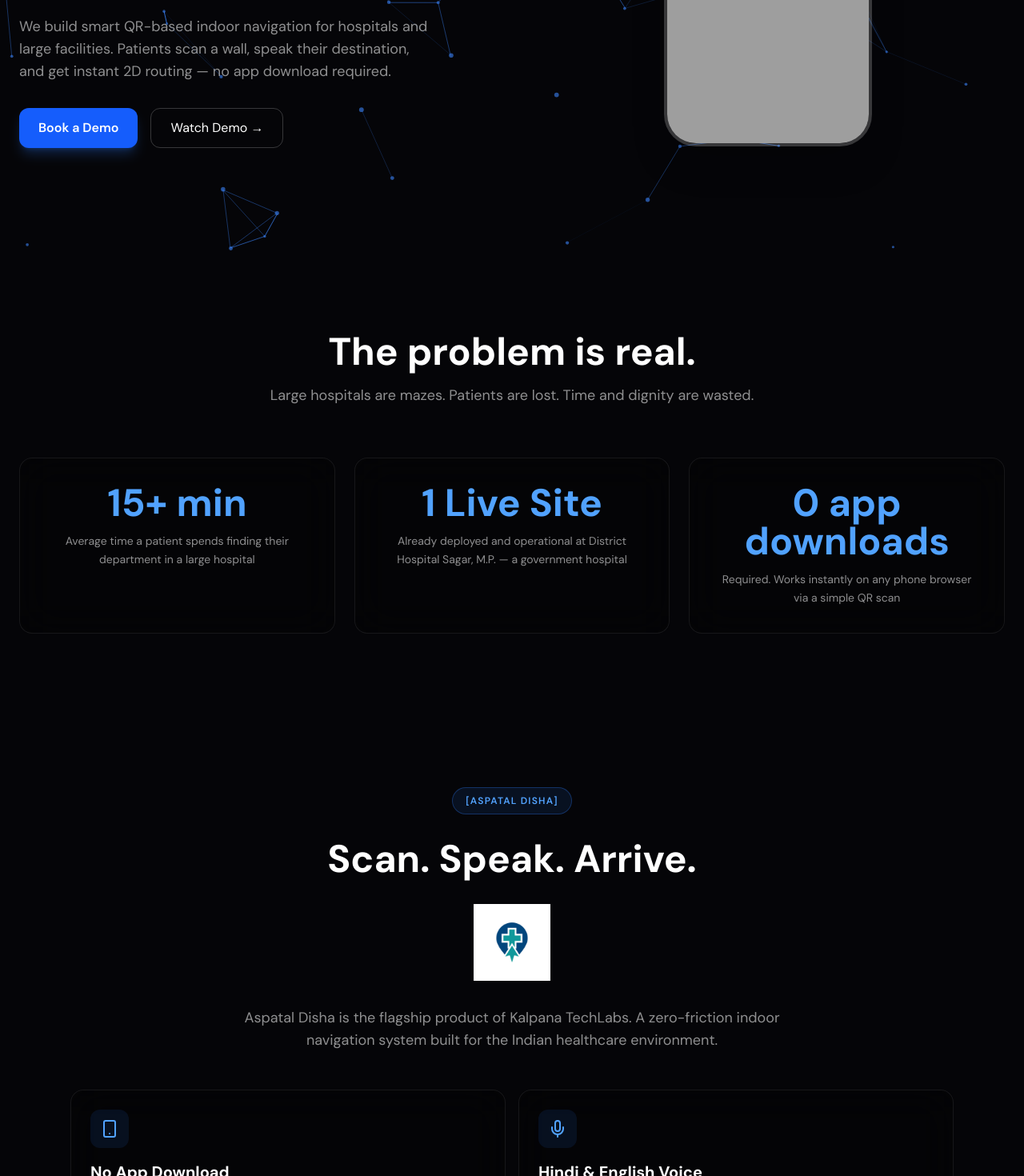
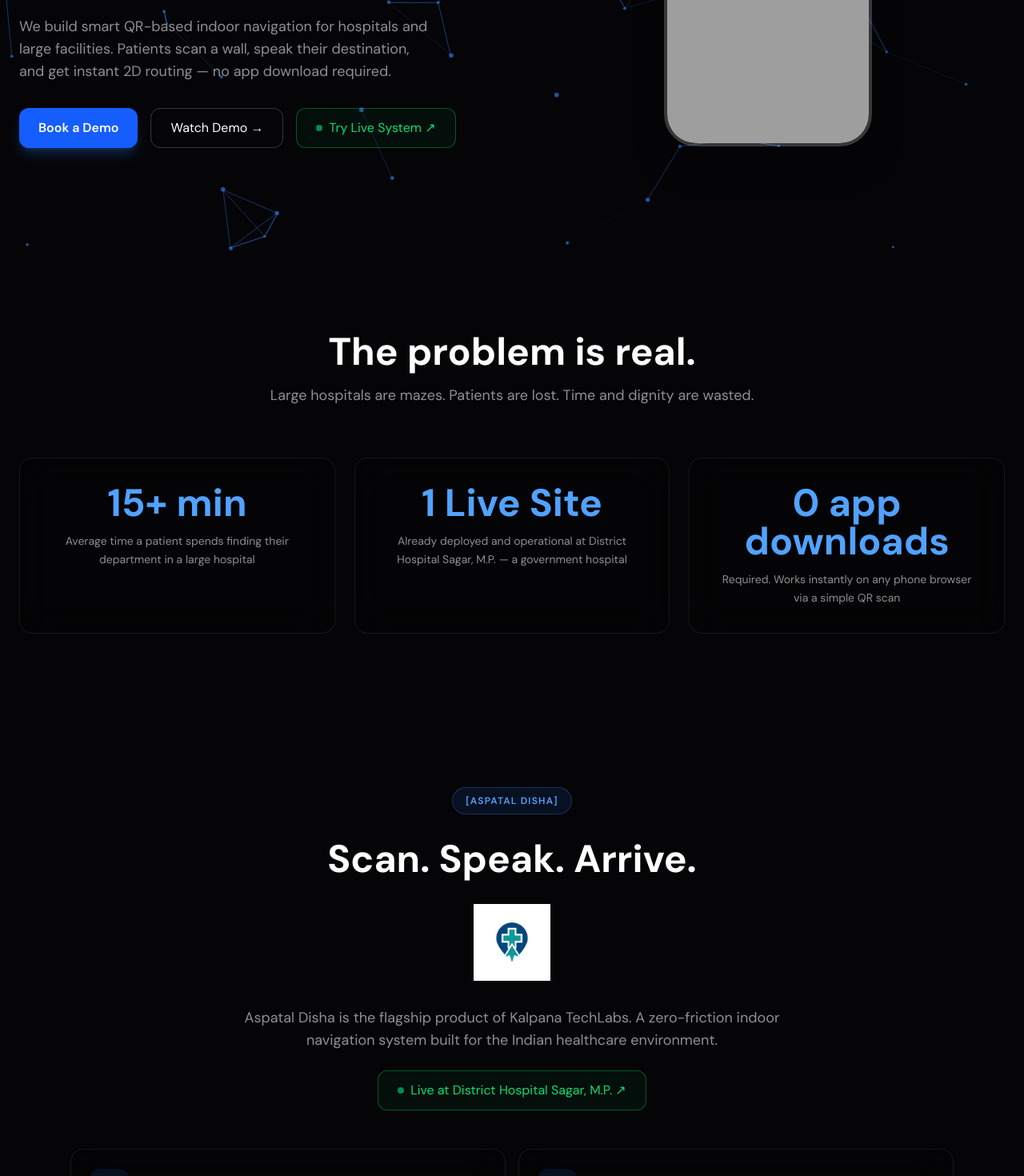
Before and after one commit to NikhilR5577/KalpanaTechLabs, a React (Vite) app: page / in a window 1280 px wide. Shown: the part 480-1950 px from the top of the page at 80% size. Built offline with nearby package versions, Linux system fonts and the light colour scheme; grey boxes are pictures that could not be loaded.

Commit message:
feat: add live system link to hero and product sections

```diff
--- a/src/components/Hero.jsx
+++ b/src/components/Hero.jsx
@@ -98,6 +98,10 @@
             <a href="https://youtube.com/shorts/uKDTOD5HxyY" target="_blank" rel="noopener noreferrer" className="border border-white/20 hover:border-white/40 text-white px-6 py-3 rounded-xl transition-all inline-flex items-center justify-center">
               Watch Demo &rarr;
             </a>
+            <a href="https://navcare.vercel.app/" target="_blank" rel="noopener noreferrer" className="border border-green-500/40 hover:border-green-400/70 text-green-400 hover:text-green-300 px-6 py-3 rounded-xl transition-all inline-flex items-center justify-center gap-2 bg-green-500/5">
+              <span className="w-2 h-2 rounded-full bg-green-400 animate-pulse"></span>
+              Try Live System ↗
+            </a>
           </div>
         </div>
         <div className="flex justify-center">
--- a/src/components/Product.jsx
+++ b/src/components/Product.jsx
@@ -13,9 +13,14 @@
         </div>
         <h2 className="text-4xl lg:text-5xl font-bold mt-4 mb-4">Scan. Speak. Arrive.</h2>
         <img src="/aspatal_logo.jpg" alt="Aspatal Disha Logo" className="h-24 mx-auto my-8 object-contain" />
-        <p className="text-white/55 text-lg max-w-2xl mx-auto text-center mb-12">
+        <p className="text-white/55 text-lg max-w-2xl mx-auto text-center mb-6">
           Aspatal Disha is the flagship product of Kalpana TechLabs. A zero-friction indoor navigation system built for the Indian healthcare environment.
         </p>
+        <a href="https://navcare.vercel.app/" target="_blank" rel="noopener noreferrer"
+          className="inline-flex items-center gap-2 border border-green-500/40 hover:border-green-400/70 text-green-400 hover:text-green-300 px-6 py-3 rounded-xl transition-all bg-green-500/5 mb-12">
+          <span className="w-2 h-2 rounded-full bg-green-400 animate-pulse"></span>
+          Live at District Hospital Sagar, M.P. ↗
+        </a>
       </div>
 
       <div className="grid grid-cols-1 md:grid-cols-2 gap-4">
```
